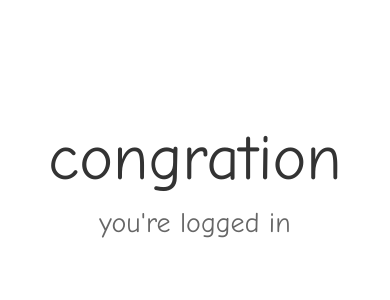
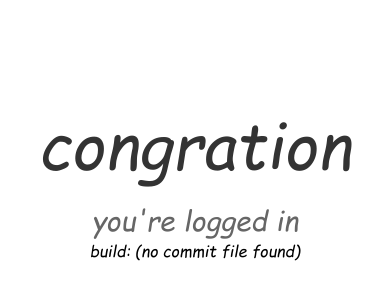
Before and after one commit to NikNikovsky/login-screen-logan, a plain HTML site: page congration.html in a window 390 px wide. Shown: the part 242-542 px from the top of the page. Drawn offline with Linux system fonts and the light colour scheme; no server answers; a web font is replaced by a local one.

Commit message:
mobile fix 2

```diff
--- a/congration.html
+++ b/congration.html
@@ -14,6 +14,13 @@
             src: url('fonts/ComicNeue-Regular.woff2') format('woff2'),
                  url('fonts/ComicNeue-Regular.woff') format('woff');
             font-weight: 300;
+            font-style: normal;
+            font-display: swap;
+        }
+        @font-face {
+            font-family: 'ComiciLocal';
+            src: url('fonts/comici.ttf') format('truetype');
+            font-weight: 400;
             font-style: normal;
             font-display: swap;
         }
@@ -38,7 +45,7 @@
             display:flex;
             align-items:center;
             justify-content:center;
-            font-family:'ComicNeueLocal','Comic Neue','Comic Sans MS','Comic Sans',cursive;
+            font-family:'ComiciLocal','ComicNeueLocal','Comic Neue','Comic Sans MS','Comic Sans',cursive;
             background:#fff;
         }
         .message{
@@ -56,6 +63,7 @@
     <div style="text-align:center;">
         <div class="message">congration</div>
         <div class="subtitle" id="subtitle">you're logged in</div>
+        <div class="hash" id="repoHash" aria-live="polite"></div>
     </div>
     <script>
         // Read `user` from query string and display it safely
@@ -68,6 +76,35 @@
                 subtitle.textContent = `you're logged in, ${user}`;
             }
         })();
+
+        // Try fetching a repo/packaged commit hash from common filenames and show it
+        (function(){
+            const candidates = ['COMMIT_HASH','commit.txt','version.txt','VERSION'];
+            const out = document.getElementById('repoHash');
+
+            function show(text){
+                out.textContent = text;
+            }
+
+            async function tryFiles() {
+                for (const name of candidates) {
+                    try {
+                        const res = await fetch(name, {cache: 'no-store'});
+                        if (!res.ok) continue;
+                        const txt = (await res.text()).trim();
+                        if (txt) {
+                            show('build: ' + txt);
+                            return;
+                        }
+                    } catch (_) {
+                        // ignore and try next
+                    }
+                }
+                show('build: (no commit file found)');
+            }
+
+            tryFiles();
+        })();
     </script>
 </body>
 </html>
```
Also changed, not shown: fonts/comici.ttf (added).
